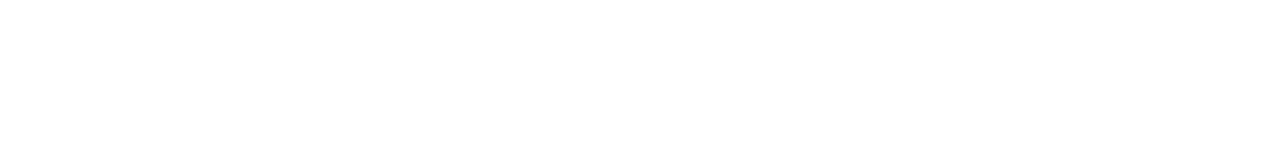
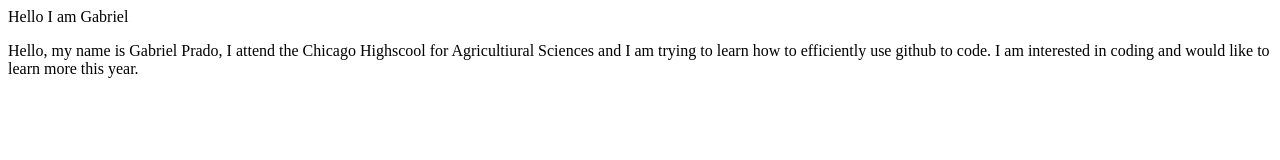
Before and after one commit to Gmprado78/lab1, a plain HTML site: page index.html in a window 1280 px wide. Drawn offline with Linux system fonts and the light colour scheme.

Commit message:
Update index.html
updated index to have what I meant it to have instead of it being in the readme file

```diff
--- a/index.html
+++ b/index.html
@@ -1,5 +1,11 @@
-<DOCTYPE.html!>
+<DOCTYPE html>
+<HTML Lang="en">
+     <head>
+     Hello I am Gabriel
+  </head>
+     <body>
+     <p> Hello, my name is Gabriel Prado, I attend the Chicago Highscool for Agricultiural Sciences and I am trying to learn how to efficiently use github to code. I am interested in coding and would like to learn more this year.
+</p>
+  <body>
 
-<head>
-
-</head>
+  </html>
```
